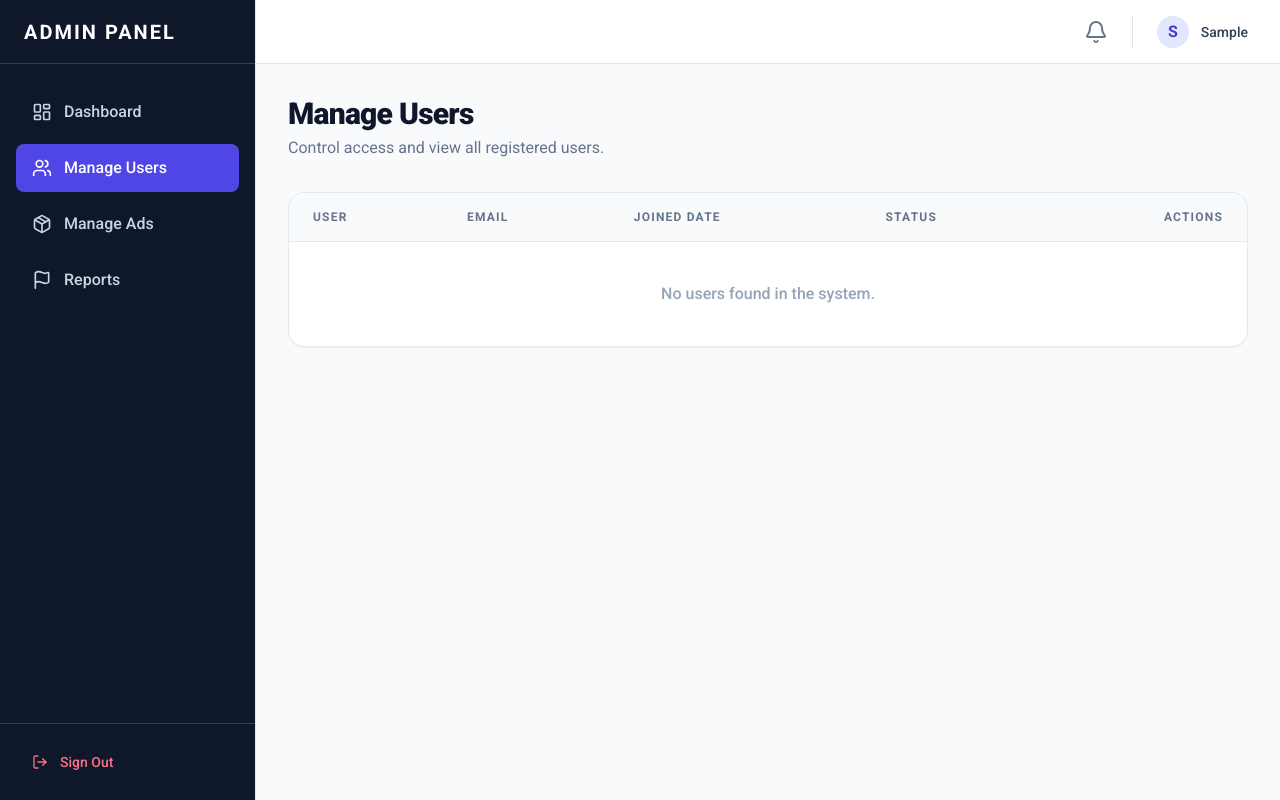
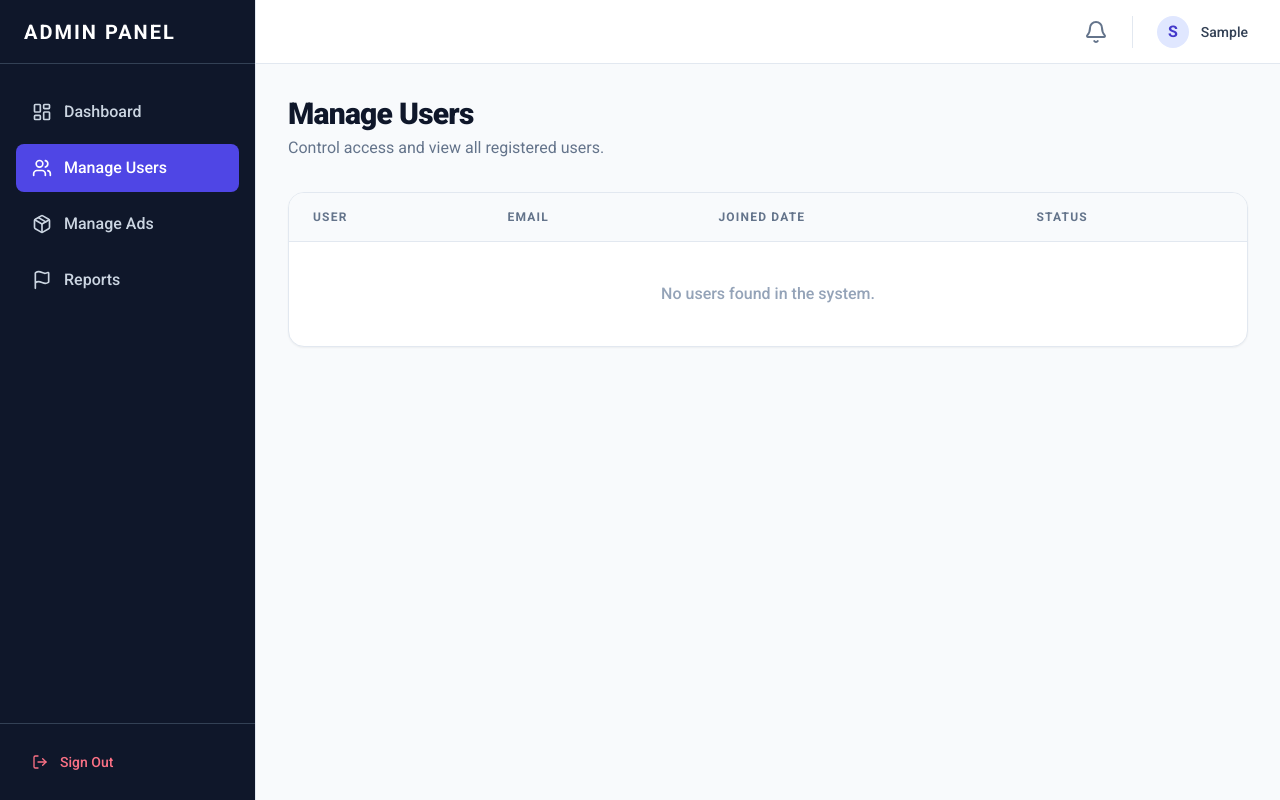
Before and after one commit to anuttananugrah/QSell, a Django app: page /custom-admin/users/ in a window 1280 px wide. Run offline with Django 5.2, Linux system fonts and the light colour scheme; the visitor is signed in with stand-in values (Sample User, id 1); data comes from the database, SQL or seed files in the repository; some libraries are stand-ins or nearby versions.

Commit message:
admin panel actio commentd

```diff
--- a/custom_admin/templates/custom_admin/users_list.html
+++ b/custom_admin/templates/custom_admin/users_list.html
@@ -16,7 +16,7 @@
                 <th class="px-6 py-4">Email</th>
                 <th class="px-6 py-4">Joined Date</th>
                 <th class="px-6 py-4">Status</th>
-                <th class="px-6 py-4 text-right">Actions</th>
+                <!-- <th class="px-6 py-4 text-right">Actions</th> -->
             </tr>
         </thead>
         <tbody class="divide-y divide-slate-100">
@@ -30,7 +30,7 @@
                 </td>
                 <td class="px-6 py-4 text-sm text-slate-600">{{ u.email }}</td>
                 <td class="px-6 py-4 text-sm text-slate-600">{{ u.date_joined|date:"M d, Y" }}</td>
-                <td class="px-6 py-4">
+                <!-- <td class="px-6 py-4">
                     {% if u.is_active %}
                         <span class="bg-emerald-100 text-emerald-700 px-3 py-1 rounded-full text-[10px] font-black uppercase tracking-wider">Active</span>
                     {% else %}
@@ -41,7 +41,7 @@
                     <a href="{% url 'custom_admin:toggle_user_status' u.id %}" class="inline-block text-xs font-bold px-4 py-2 border rounded-lg transition-colors {% if u.is_active %}border-rose-200 text-rose-600 hover:bg-rose-50{% else %}border-emerald-200 text-emerald-600 hover:bg-emerald-50{% endif %}">
                         {% if u.is_active %}Block{% else %}Unblock{% endif %}
                     </a>
-                </td>
+                </td> -->
             </tr>
             {% empty %}
             <tr>
```
